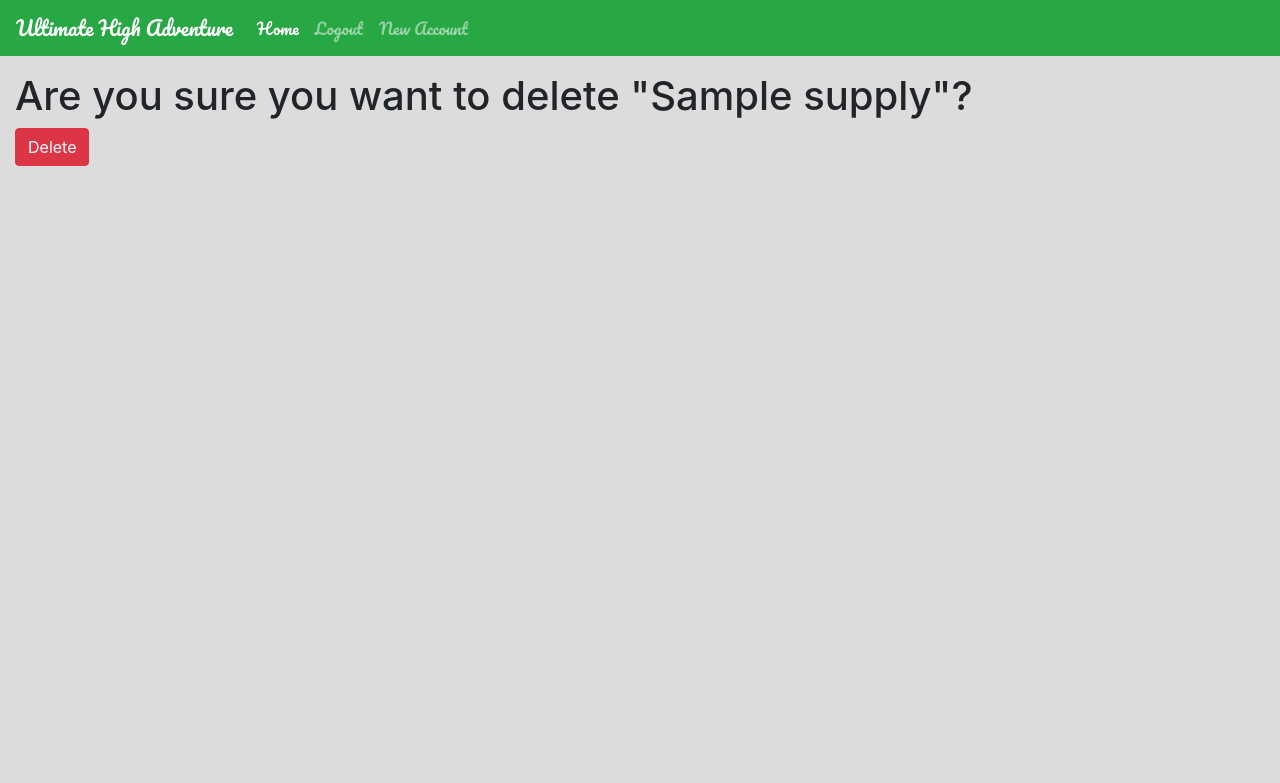
After one commit to asimjb1200/UHA, a Django app: page /supplies/1/delete/ in a window 1280 px wide. The commit adds this page. Shown: the top 783 px of the page. Run offline with Django 3.2, Linux system fonts and the light colour scheme; a user stored in the database is signed in; tables that the repository leaves empty hold one stand-in row (values such as "Sample post"); some libraries are stand-ins or nearby versions.

Commit message:
added a confirmation page for deletion

```diff
--- a/inventory_mgmt/inventory/templates/inventory/base.html
+++ b/inventory_mgmt/inventory/templates/inventory/base.html
@@ -11,7 +11,7 @@
     <script src="https://maxcdn.bootstrapcdn.com/bootstrap/4.0.0/js/bootstrap.min.js"></script>
     <meta name="viewport" content="width=device-width, initial-scale=1">
 </head>
-<body style="background-color: gainsboro;">
+<body style="background: gainsboro;">
 <!--Navigation Bar-->
 <nav class="navbar navbar-expand-lg navbar-dark bg-success fixed-top">
   <a class="navbar-brand" href="{% url 'inventory:index'%}" style="font-family: Pacifico;">
--- /dev/null
+++ b/inventory_mgmt/inventory/templates/inventory/confirm_delete.html
@@ -0,0 +1,9 @@
+{% extends 'inventory/base.html' %}
+{% block title %}<title>Deletion</title>{% endblock title %}
+{% block body %}
+<form method="post">
+    {% csrf_token %}
+    <h1>Are you sure you want to delete "{{ object }}"?</h1>
+    <input class="btn btn-danger" type="submit" value="Delete">
+</form>
+{% endblock body %}
--- a/inventory_mgmt/inventory/views.py
+++ b/inventory_mgmt/inventory/views.py
@@ -84,6 +84,7 @@ class SupplyUpdate(LoginRequiredMixin, UpdateView):
 class SupplyDelete(LoginRequiredMixin, DeleteView):
     """Will allow the user to delete a trip from the database."""
     model = supplies
+    template_name = 'inventory/confirm_delete.html'
     success_url = reverse_lazy('inventory:supplies')
     login_url = '/'
     redirect_field_name = 'redirect_to'
@@ -233,6 +234,7 @@ class TripUpdate(LoginRequiredMixin, UpdateView):
 class TripDelete(LoginRequiredMixin, DeleteView):
     """Will allow the user to delete a trip from the database."""
     model = trips
+    template_name = 'inventory/confirm_delete.html'
     success_url = reverse_lazy('inventory:view-trips')
     login_url = '/'
     redirect_field_name = 'redirect_to'
```
